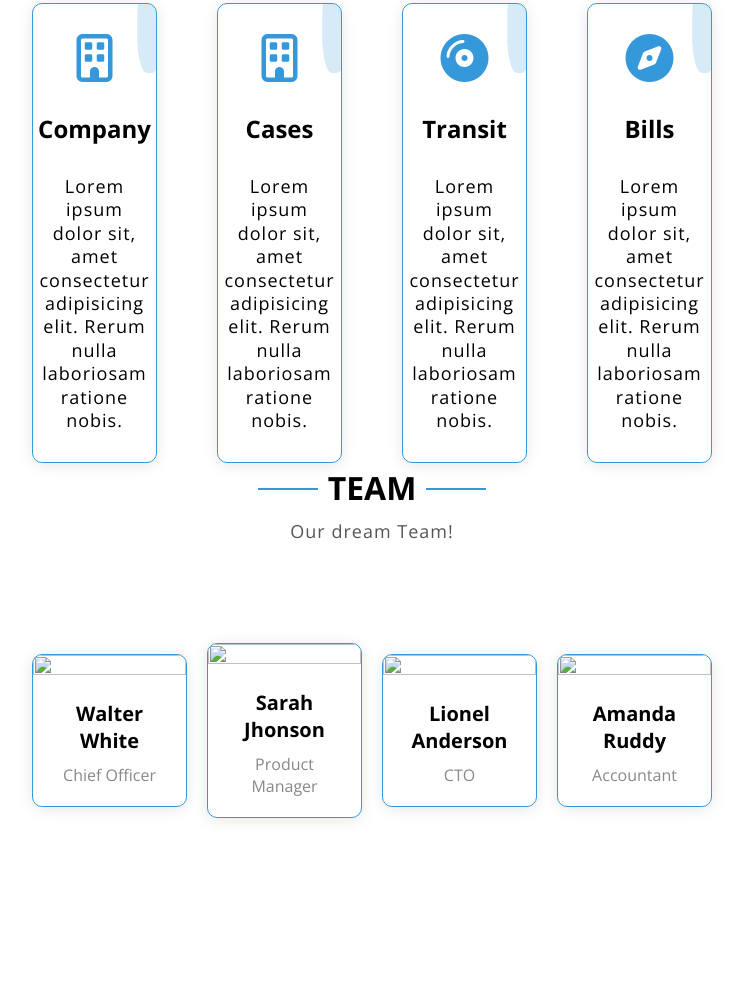
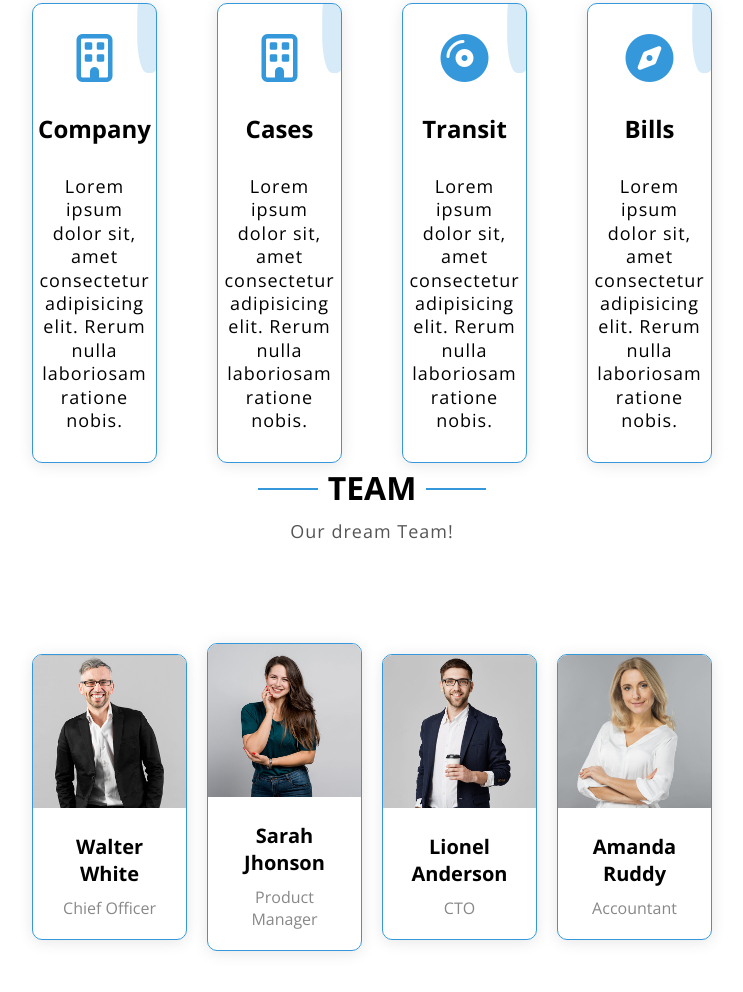
Before and after one commit to AbdellatifAlKerde/AbdellatifAlKerde.github.io, a plain HTML site: page index.html in a window 1280 px wide. Shown: the part 918-1910 px from the top of the page, without its empty margins (268-1011 px from the left). Drawn offline with nearby package versions, Linux system fonts and the light colour scheme.

Commit message:
fixing problems in html file

```diff
--- a/index.html
+++ b/index.html
@@ -45,7 +45,7 @@
           </div>
         </div>
         <div class="hero-image">
-          <img src="./img/hero-img.png" alt="hero image" />
+          <img src="./hero-img.png" alt="hero image" />
         </div>
       </div>
 
@@ -107,7 +107,7 @@
         </div>
         <div class="cards">
           <div class="card">
-            <div class="img"><img src="./img/team-1.jpg" alt="" /></div>
+            <div class="img"><img src="./team-1.jpg" alt="" /></div>
             <div class="desc">
               <div class="team-socials">
                 <a href=""><i class="fa-brands fa-github"></i></a>
@@ -121,7 +121,7 @@
           </div>
           <div class="card">
             <div class="img">
-              <img src="./img/team-2.jpg" alt="" />
+              <img src="./team-2.jpg" alt="" />
             </div>
             <div class="desc">
               <div class="team-socials">
@@ -135,7 +135,7 @@
             </div>
           </div>
           <div class="card">
-            <div class="img"><img src="./img/team-3.jpg" alt="" /></div>
+            <div class="img"><img src="./team-3.jpg" alt="" /></div>
             <div class="desc">
               <div class="team-socials">
                 <a href=""><i class="fa-brands fa-github"></i></a>
@@ -148,7 +148,7 @@
             </div>
           </div>
           <div class="card">
-            <div class="img"><img src="./img/team-4.jpg" alt="" /></div>
+            <div class="img"><img src="./team-4.jpg" alt="" /></div>
             <div class="desc">
               <div class="team-socials">
                 <a href=""><i class="fa-brands fa-github"></i></a>
```
